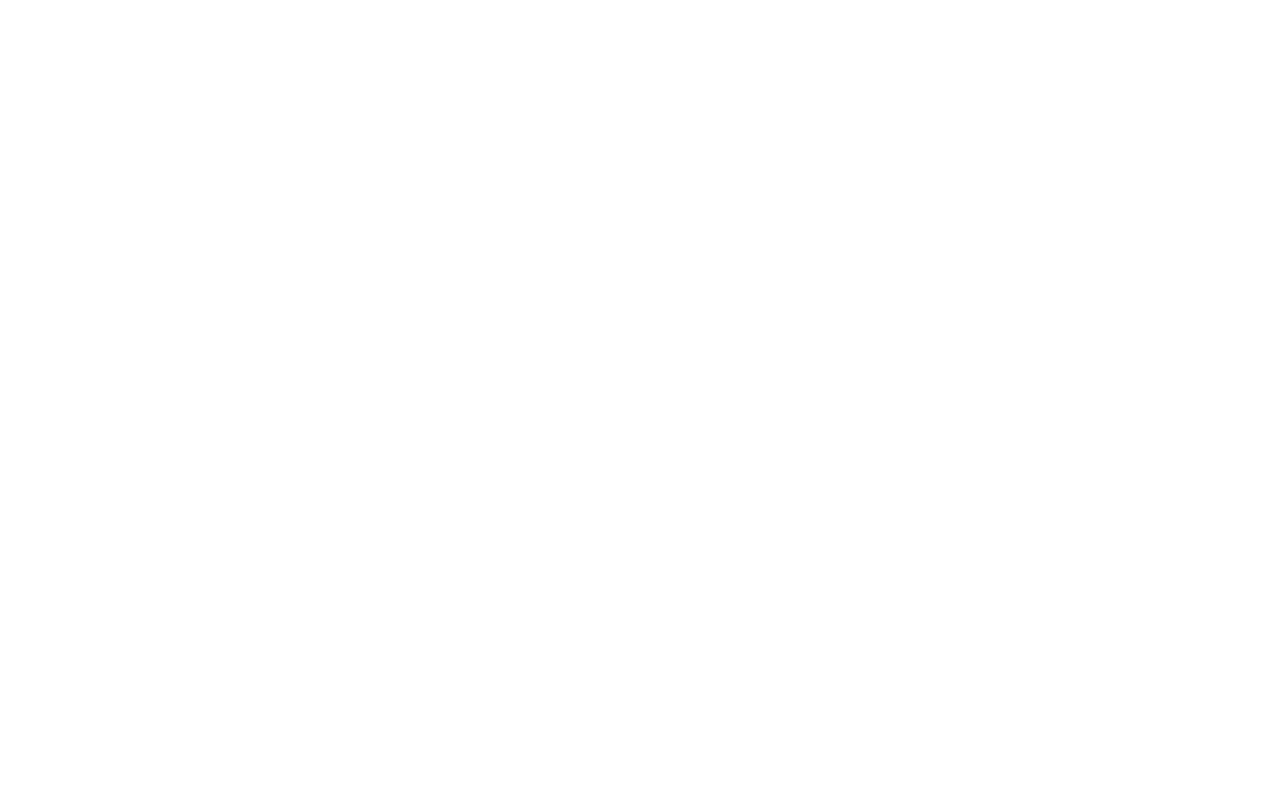
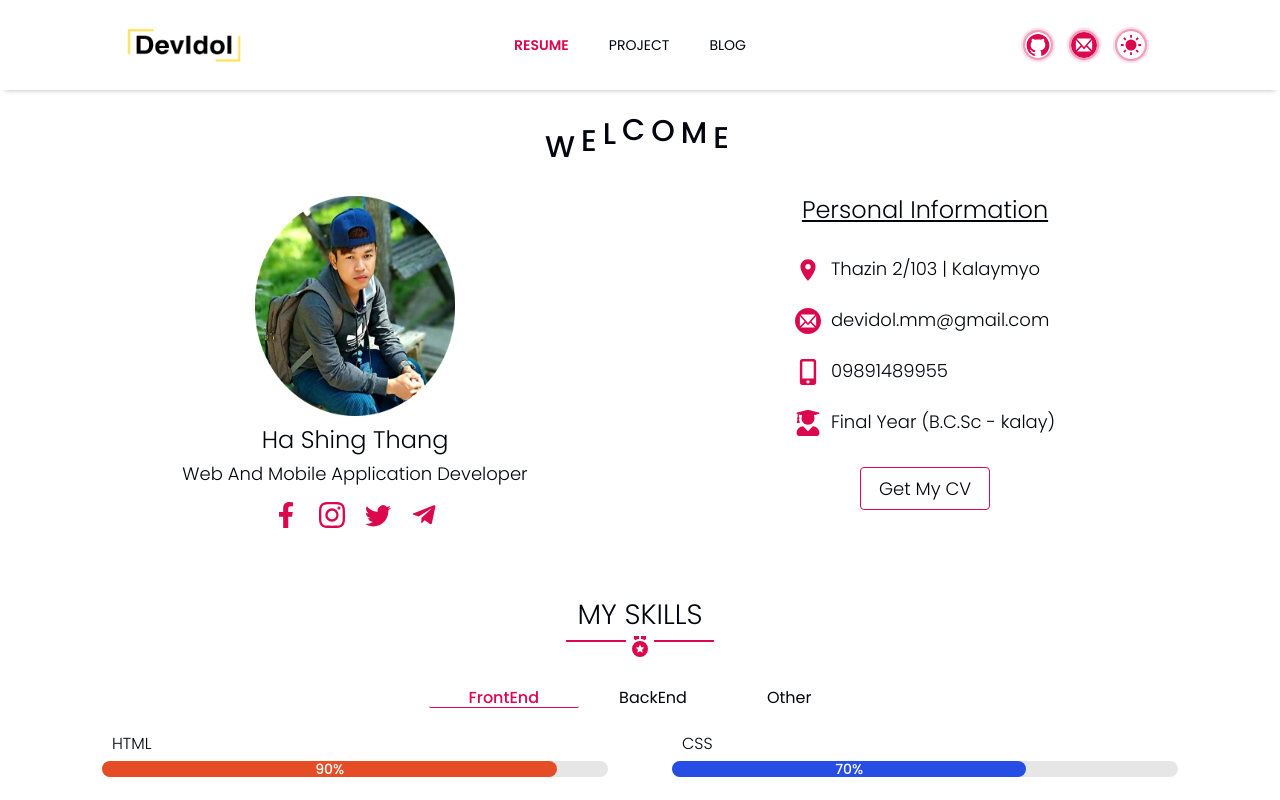
Before and after one commit to DevIdol/resume, a React (Create React App) app: page / in a window 1280 px wide. Before the commit this address had no page. Shown: the top 800 px of the page. Built offline with nearby package versions, Linux system fonts and the light colour scheme.

Commit message:
Modified

```diff
--- a/src/Components/NavBar/NavBarItems.jsx
+++ b/src/Components/NavBar/NavBarItems.jsx
@@ -1,7 +1,7 @@
 const NavItems = [
   {
     id: 1,
-    link: "/resume",
+    link: "/",
     name: "RESUME",
   },
   {
--- a/src/Components/Routes/Routers.jsx
+++ b/src/Components/Routes/Routers.jsx
@@ -8,7 +8,7 @@
   return (
     <Router>
       <Routes>
-        <Route path="resume" element={<NavBar />}>
+        <Route path="/" element={<NavBar />}>
           <Route index element={<Home />} />
         </Route>
         <Route path="project" element={<NavBar />}>
```
Also changed, not shown: 1 other file (tests, documents, lock files or other folders).
